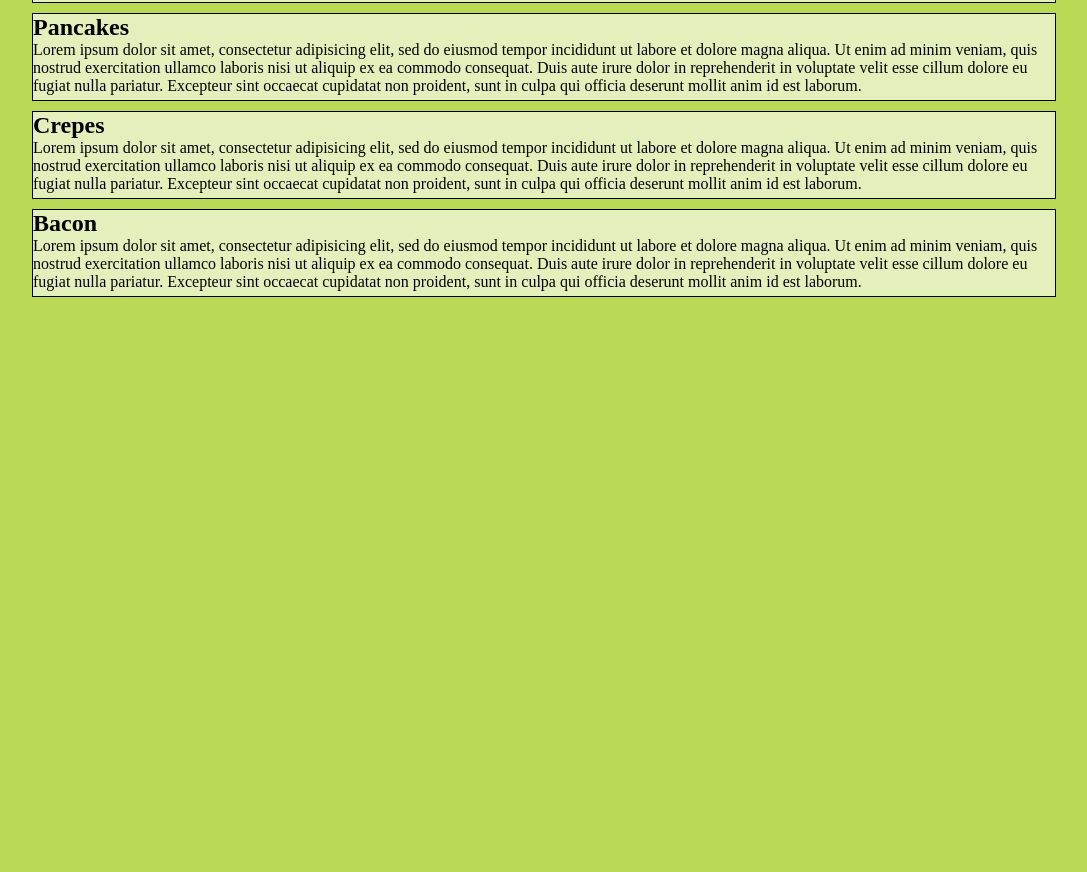
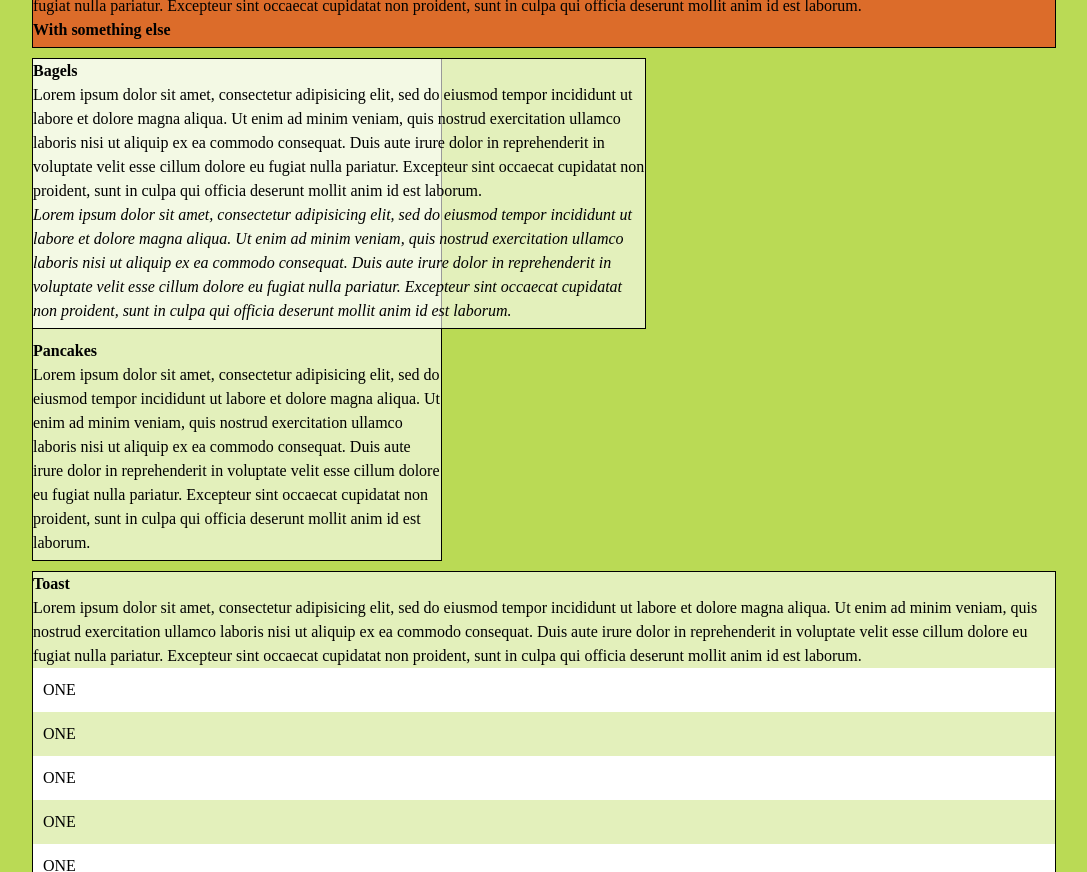
Before and after one commit to elliot627/ATLS4519, a plain HTML site: page in-class/css-basics/css-basics.html in a window 1280 px wide. Shown: the part 145-1017 px from the top of the page, without its empty margins (96-1183 px from the left). Before the commit the page ends 800 px from the top, so only its background shows below. Drawn offline with Linux system fonts and the light colour scheme.

Commit message:
Added class work from 09/11/14

```diff
--- a/in-class/css-basics/css-basics.html
+++ b/in-class/css-basics/css-basics.html
@@ -14,24 +14,44 @@
       <p>
         Lorem ipsum dolor sit amet, consectetur adipisicing elit, sed do eiusmod tempor incididunt ut labore et dolore magna aliqua. Ut enim ad minim veniam, quis nostrud exercitation ullamco laboris nisi ut aliquip ex ea commodo consequat. Duis aute irure dolor in reprehenderit in voluptate velit esse cillum dolore eu fugiat nulla pariatur. Excepteur sint occaecat cupidatat non proident, sunt in culpa qui officia deserunt mollit anim id est laborum.
       </p>
+      <footer>
+        <h2>With something else</h2>
+      </footer>
     </section>
-    <section class="boxy">
-      <h2>Pancakes</h2>
+    <div class="clearfix">
+      <section class="boxy bagels left">
+        <h2>Bagels</h2>
+        <p>
+          Lorem ipsum dolor sit amet, consectetur adipisicing elit, sed do eiusmod tempor incididunt ut labore et dolore magna aliqua. Ut enim ad minim veniam, quis nostrud exercitation ullamco laboris nisi ut aliquip ex ea commodo consequat. Duis aute irure dolor in reprehenderit in voluptate velit esse cillum dolore eu fugiat nulla pariatur. Excepteur sint occaecat cupidatat non proident, sunt in culpa qui officia deserunt mollit anim id est laborum.
+        </p>
+        <p>
+          Lorem ipsum dolor sit amet, consectetur adipisicing elit, sed do eiusmod tempor incididunt ut labore et dolore magna aliqua. Ut enim ad minim veniam, quis nostrud exercitation ullamco laboris nisi ut aliquip ex ea commodo consequat. Duis aute irure dolor in reprehenderit in voluptate velit esse cillum dolore eu fugiat nulla pariatur. Excepteur sint occaecat cupidatat non proident, sunt in culpa qui officia deserunt mollit anim id est laborum.
+        </p>
+      </section>
+      <section class="boxy pancakes right">
+        <h2>Pancakes</h2>
+        <p>
+          Lorem ipsum dolor sit amet, consectetur adipisicing elit, sed do eiusmod tempor incididunt ut labore et dolore magna aliqua. Ut enim ad minim veniam, quis nostrud exercitation ullamco laboris nisi ut aliquip ex ea commodo consequat. Duis aute irure dolor in reprehenderit in voluptate velit esse cillum dolore eu fugiat nulla pariatur. Excepteur sint occaecat cupidatat non proident, sunt in culpa qui officia deserunt mollit anim id est laborum.
+        </p>
+      </section>
+    </div><!-- /clearfix -->
+    <section class="boxy toast clearfloat">
+      <h2>Toast</h2>
       <p>
         Lorem ipsum dolor sit amet, consectetur adipisicing elit, sed do eiusmod tempor incididunt ut labore et dolore magna aliqua. Ut enim ad minim veniam, quis nostrud exercitation ullamco laboris nisi ut aliquip ex ea commodo consequat. Duis aute irure dolor in reprehenderit in voluptate velit esse cillum dolore eu fugiat nulla pariatur. Excepteur sint occaecat cupidatat non proident, sunt in culpa qui officia deserunt mollit anim id est laborum.
       </p>
-    </section>
-    <section class="boxy">
-      <h2>Crepes</h2>
-      <p>
-        Lorem ipsum dolor sit amet, consectetur adipisicing elit, sed do eiusmod tempor incididunt ut labore et dolore magna aliqua. Ut enim ad minim veniam, quis nostrud exercitation ullamco laboris nisi ut aliquip ex ea commodo consequat. Duis aute irure dolor in reprehenderit in voluptate velit esse cillum dolore eu fugiat nulla pariatur. Excepteur sint occaecat cupidatat non proident, sunt in culpa qui officia deserunt mollit anim id est laborum.
-      </p>
-    </section>
-    <section class="boxy">
-      <h2>Bacon</h2>
-      <p>
-        Lorem ipsum dolor sit amet, consectetur adipisicing elit, sed do eiusmod tempor incididunt ut labore et dolore magna aliqua. Ut enim ad minim veniam, quis nostrud exercitation ullamco laboris nisi ut aliquip ex ea commodo consequat. Duis aute irure dolor in reprehenderit in voluptate velit esse cillum dolore eu fugiat nulla pariatur. Excepteur sint occaecat cupidatat non proident, sunt in culpa qui officia deserunt mollit anim id est laborum.
-      </p>
+
+      <ul>
+        <li>ONE</li>
+        <li>ONE</li>
+        <li>ONE</li>
+        <li>ONE</li>
+        <li>ONE</li>
+        <li>ONE</li>
+        <li>ONE</li>
+        <li>ONE</li>
+        <li>ONE</li>
+      </ul>
     </section>
   </body>
 </html>
--- a/in-class/css-basics/css/css-basics-styles.css
+++ b/in-class/css-basics/css/css-basics-styles.css
@@ -10,25 +10,40 @@
 *:after{
   margin: 0;
   padding: 0;
+  -moz-box-sizing: border-box;
+  -webkit-box-sizing: border-box;
+  box-sizing: border-box;
 }
 
 html{
+  /*Makes all font ems multiples of 10*/
   font-size: 62.5%;
 }
 
 img{
+  /*For IE*/
   border: 0px;
 }
 
 body{
   background: #BADA55;
-  font-size: 1.6em;
+  font-size: 1.6rem;
   width: 80%;
   margin: 0 auto;
 }
 
+/*Global float classes*/
+.left{float: left;}
+.right{float right;}
+.clearfix:after{
+  content: " ";
+  display: table;
+  clear: both;
+}
+
 h1{
-  font-size: 3.3em;
+  font-size: 3.3rem;
+  line-height: 2;
 }
 
 .boxy{
@@ -36,8 +51,40 @@ h1{
   border: 1px solid rgba(0,0,0,1);
   margin-bottom: 10px;
   padding-bottom: 5px;
+  line-height: 1.5;
+}
+
+.boxy h2{
+  font-size: 1.6rem;
 }
 
 .eggs{
+  background: rgba(255,0,0,0.5);
+}
+
+/*direct child combinator*/
+.eggs > h2 {
   color: blue;
 }
+
+/*Adjacent combinator*/
+.bagels p + p{
+  font-style: italic;
+}
+
+.bagels{
+  width: 60%;
+}
+
+.pancakes{
+  width: 40%;
+}
+
+.toast ul li{
+  list-style-type: none;
+  padding: 10px;
+}
+
+.toast ul li:nth-child(odd){
+  background: white;
+}
```
